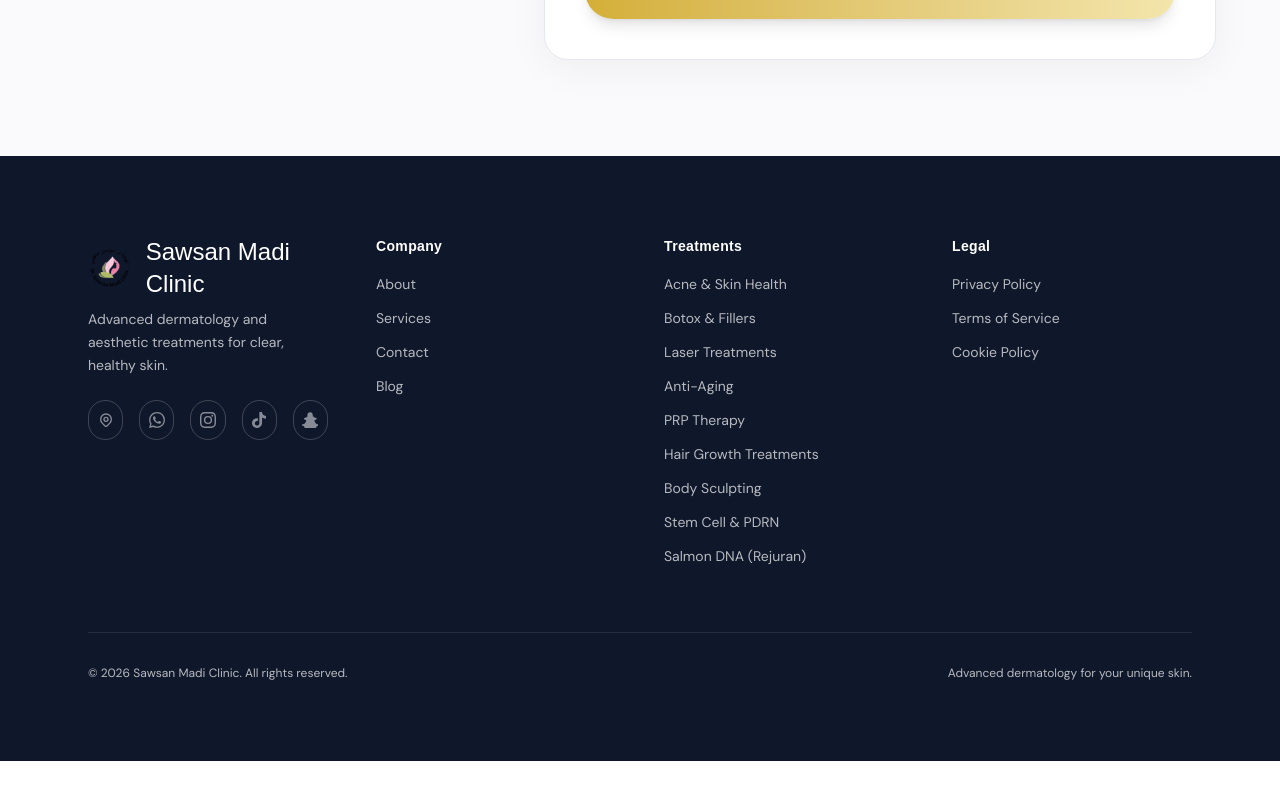
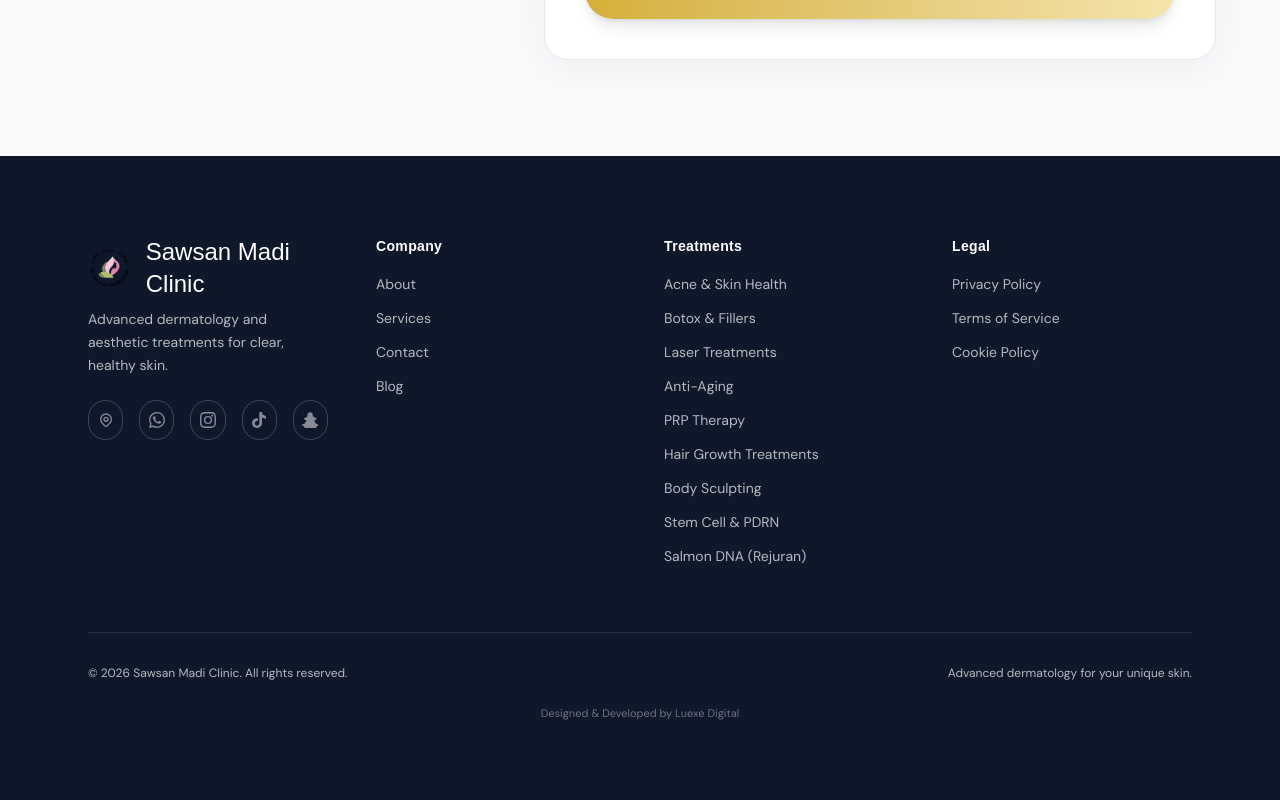
Before and after one commit to development1301/sawsanmadiclinic, a Next.js app: page /en/contact in a window 1280 px wide. Shown: the part 936-1736 px from the top of the page. Before the commit the page ends 1697 px from the top, so only its background shows below. Built offline with nearby package versions, Linux system fonts and the light colour scheme; a web font is replaced by a local one.

Commit message:
Update footer with Luexe Digital attribution

```diff
--- a/src/components/layout/Footer.tsx
+++ b/src/components/layout/Footer.tsx
@@ -119,7 +119,8 @@
         </div>
 
         {/* Bottom bar */}
-        <div className="border-t border-white/10 pt-8 flex flex-col md:flex-row items-center justify-between gap-4">
+        <div className="border-t border-white/10 pt-8 flex flex-col items-center gap-6">
+          <div className="w-full flex flex-col md:flex-row items-center justify-between gap-4">
             <p className="text-xs">
               © {new Date().getFullYear()} Sawsan Madi Clinic. {t.footer.rights}
             </p>
@@ -127,6 +128,15 @@
               {t.footer.bottomline}
             </p>
           </div>
+          <a
+            href="https://luexedigital.vercel.app/"
+            target="_blank"
+            rel="noopener noreferrer"
+            className="text-[11px] text-white/40 hover:text-white/80 transition-colors"
+          >
+            Designed & Developed by Luexe Digital
+          </a>
+        </div>
       </div>
     </footer>
   );
```
Lines whose indentation alone changed are shown as unchanged.
